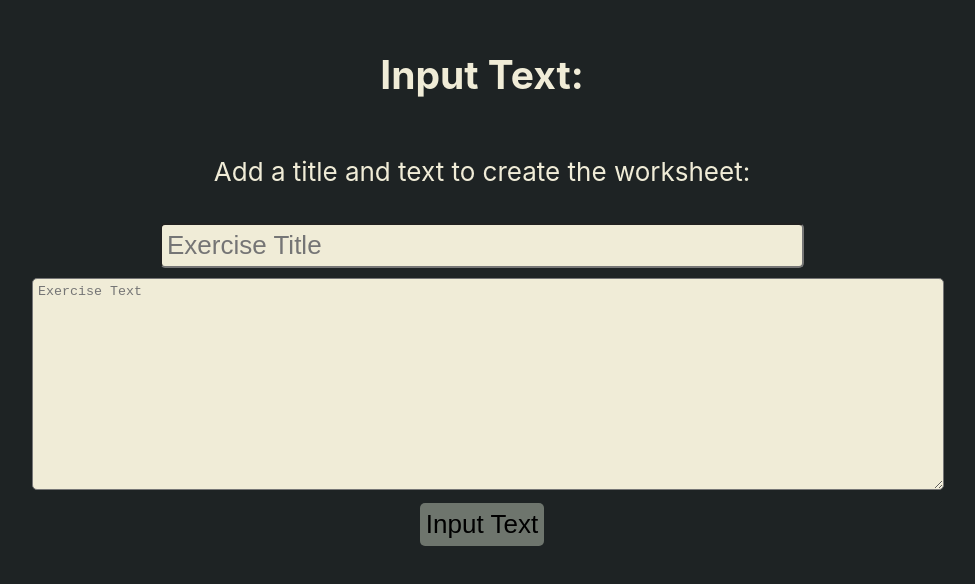
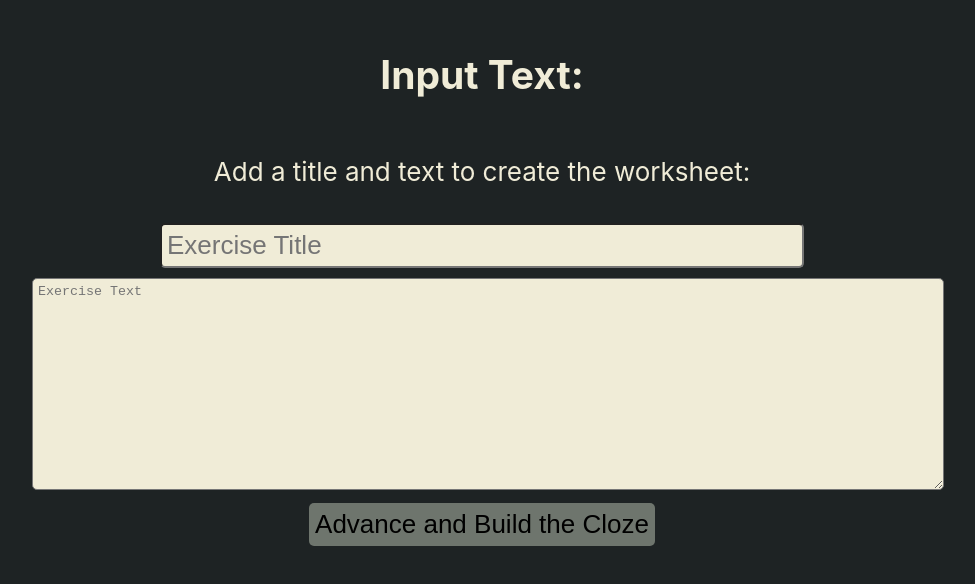
Before and after one commit to Cameron-Grams/cloze-maker, a React (Create React App) app: page /input-text in a window 1280 px wide. Shown: the part 114-698 px from the top of the page, without its empty margins (158-1133 px from the left). Built offline with nearby package versions, Linux system fonts and the light colour scheme.

Commit message:
attempt new netlify deploy

```diff
--- a/src/containers/InputPage/InputText.jsx
+++ b/src/containers/InputPage/InputText.jsx
@@ -7,7 +7,7 @@ let InputText = ( props ) => {
         <form className="textForm" onSubmit={ props.handleSubmit } >
             <div>< Field className = "textTitle generalInput" name="textTitleInput" component={ "input" } placeholder="Exercise Title"   /></div>
             <div>< Field className = "textField generalInput" name="originalTextInput" component={ "textarea" } placeholder="Exercise Text"   /></div>
-            <button className="submitButton" type="submit" >Input Text</button>
+            <button className="submitButton" type="submit" >Advance and Build the Cloze</button>
         </form>
         </div>
     )
```
